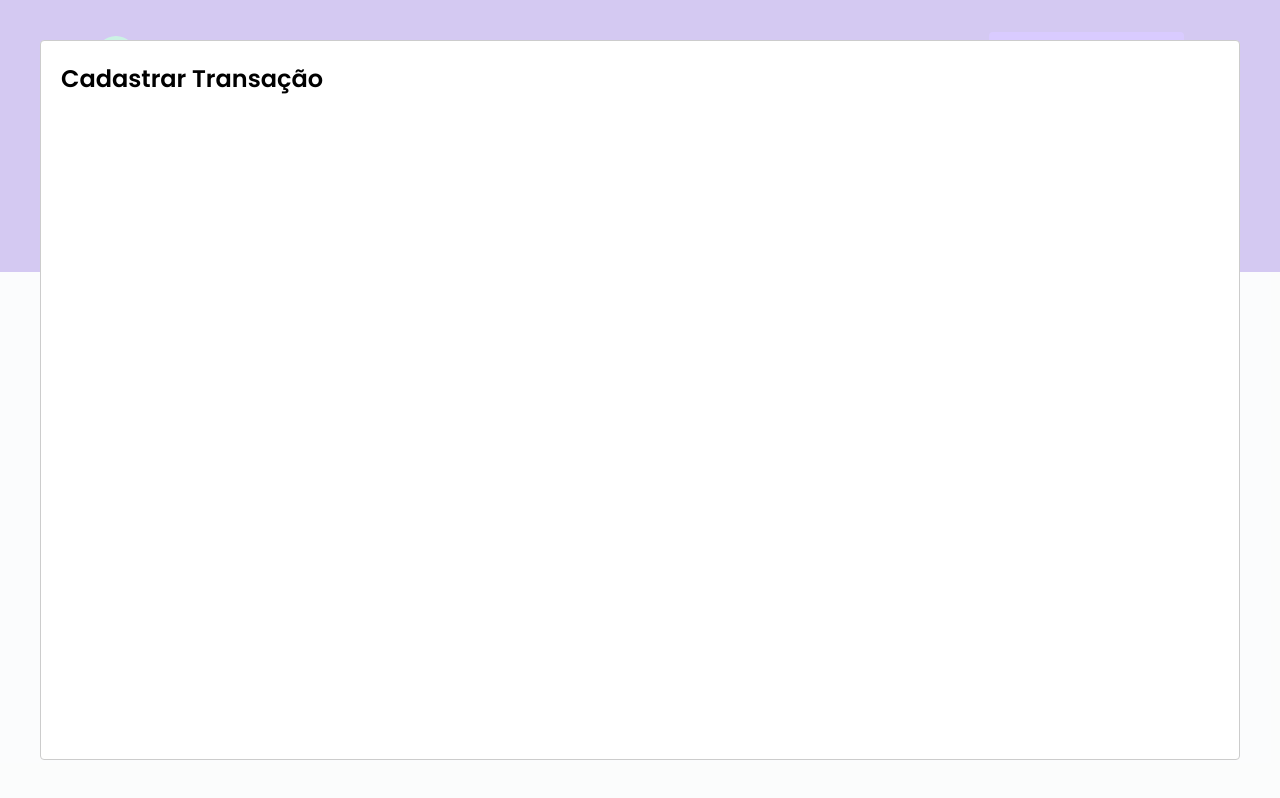
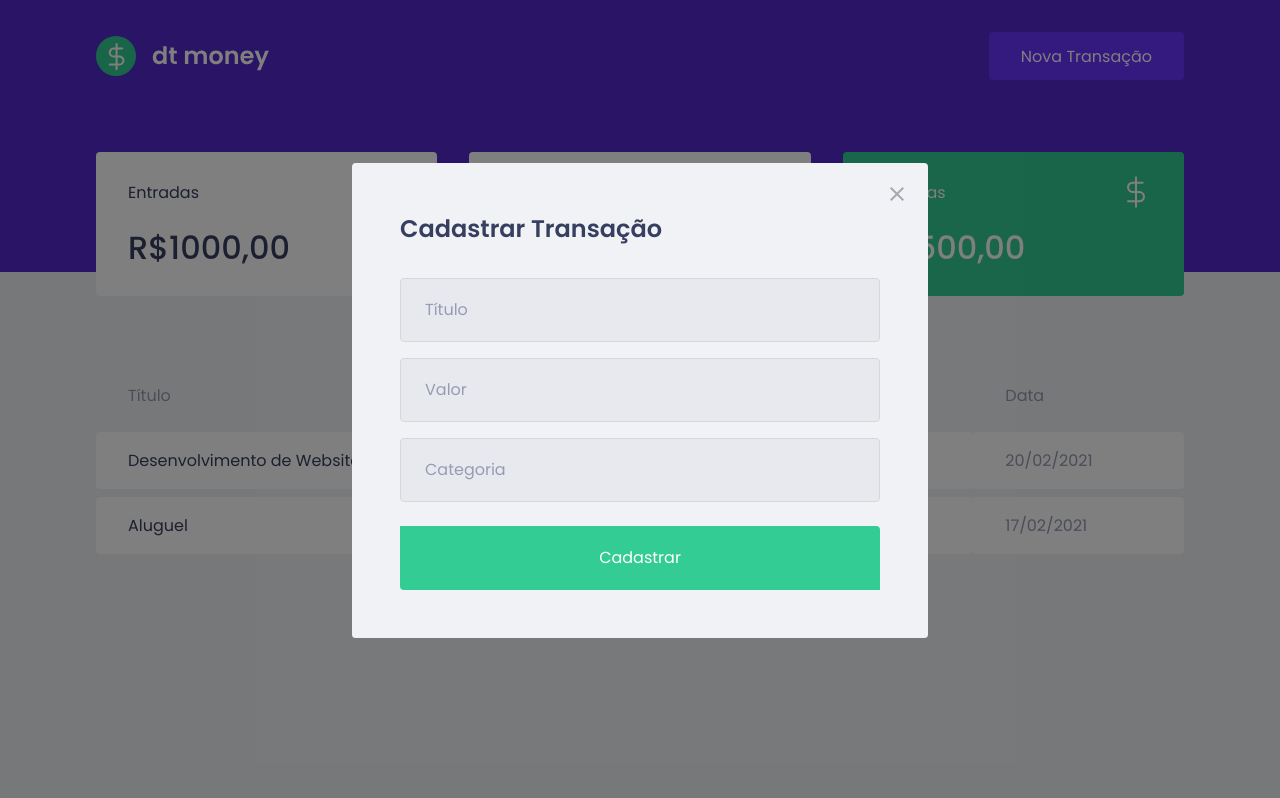
Before and after one commit to NicolasSampaio/IgniteReactJSChapter2, a React (Create React App) app: page / in a window 1280 px wide. Both pictures are taken after a click on the button "Nova Transação". Built offline with nearby package versions, Linux system fonts and the light colour scheme; no server answers; what miragejs would draw is missing.

Commit message:
Starting styling the transaction modal

```diff
--- a/src/App.tsx
+++ b/src/App.tsx
@@ -3,6 +3,7 @@
 
 import { Dashboard } from "./components/Dashboard";
 import { Header } from "./components/Header/index";
+import { NewTransactionModal } from "./components/NewTransactionModal";
 import { GlobalStyle } from "./styles/global";
 
 Modal.setAppElement("#root");
@@ -24,12 +25,10 @@
       <Header onOpenNewTransactionModal={handleOpenNewTransactionModal} />
       <Dashboard />
 
-      <Modal
+      <NewTransactionModal
         isOpen={isNewTransactionModalOpen}
         onRequestClose={handleCloseNewTransactionModal}
-      >
-        <h2>Cadastrar Transação</h2>
-      </Modal>
+      />
       <GlobalStyle />
     </>
   );
--- a/src/components/Header/index.tsx
+++ b/src/components/Header/index.tsx
@@ -1,5 +1,3 @@
-import { useState } from "react";
-
 import logoImg from "../../assets/logo.svg";
 import { Container, Content } from "./styles";
 
--- /dev/null
+++ b/src/components/NewTransactionModal/index.tsx
@@ -0,0 +1,42 @@
+import Modal from "react-modal";
+
+import closeImg from "../../assets/close.svg";
+import { Container } from "./styles";
+
+interface NewTransactionModalProps {
+  isOpen: boolean;
+  onRequestClose: () => void;
+}
+
+export function NewTransactionModal({
+  isOpen,
+  onRequestClose,
+}: NewTransactionModalProps) {
+  return (
+    <Modal
+      isOpen={isOpen}
+      onRequestClose={onRequestClose}
+      overlayClassName="react-modal-overlay"
+      className="react-modal-content"
+    >
+      <button
+        type="button"
+        onClick={onRequestClose}
+        className="react-modal-close"
+      >
+        <img src={closeImg} alt="Fechar Transação" />
+      </button>
+      <Container>
+        <h2>Cadastrar Transação</h2>
+
+        <input type="text" placeholder="Título" />
+
+        <input type="number" placeholder="Valor" />
+
+        <input type="text" placeholder="Categoria" />
+
+        <button type="submit">Cadastrar</button>
+      </Container>
+    </Modal>
+  );
+}
--- /dev/null
+++ b/src/components/NewTransactionModal/styles.ts
@@ -0,0 +1,48 @@
+import styled from "styled-components";
+
+export const Container = styled.form`
+  h2 {
+    color: var(--text-title);
+    font-size: 1.5rem;
+    margin-bottom: 2rem;
+  }
+
+  input {
+    width: 100%;
+    padding: 0 1.5rem;
+    height: 4rem;
+    border-radius: 0.25rem;
+
+    border: 1px solid #d7d7d7;
+    background: #e7e9ee;
+
+    font-weight: 400;
+    font-size: 1rem;
+
+    &::placeholder {
+      color: var(--text-body)
+    }
+
+    & + input {
+      margin-top: 1rem;
+    }
+  }
+
+  button[type="submit"] {
+    width: 100%;
+    padding: 0 1.5rem;
+    height: 4rem;
+    background: var(--green);
+    color: #FFF;
+    border-radius: 0%.25rem;
+    border: 0;
+    font-size: 1rem;
+    margin-top: 1.5rem;
+
+    transition: filter 0.2s;
+
+    &:hover {
+      filter: brightness(0.9);
+    }
+  }
+`;
--- a/src/styles/global.ts
+++ b/src/styles/global.ts
@@ -53,4 +53,42 @@
     opacity: 0.6;
     cursor: not-allowed;
   }
+
+  .react-modal-overlay {
+    background: rgba(0, 0, 0, 0.5);
+
+    position: fixed;
+    top: 0;
+    bottom: 0;
+    right: 0;
+    left: 0;
+
+    display: flex;
+    align-items: center;
+    justify-content: center;
+  }
+
+  .react-modal-content {
+    width: 100%;
+    max-width: 576px;
+    background: var(--background);
+    padding: 3rem;
+    position: relative;
+    border-radius: 0.24rem;
+  }
+
+  .react-modal-close {
+    position: absolute;
+    right: 1.5rem;
+    top: 1.5rem;
+    border: 0;
+    background: transparent;
+
+    transition: filter 0.2s;
+
+    &:hover {
+      filter: brightness(0.8);
+    }
+
+  }
 `
```
